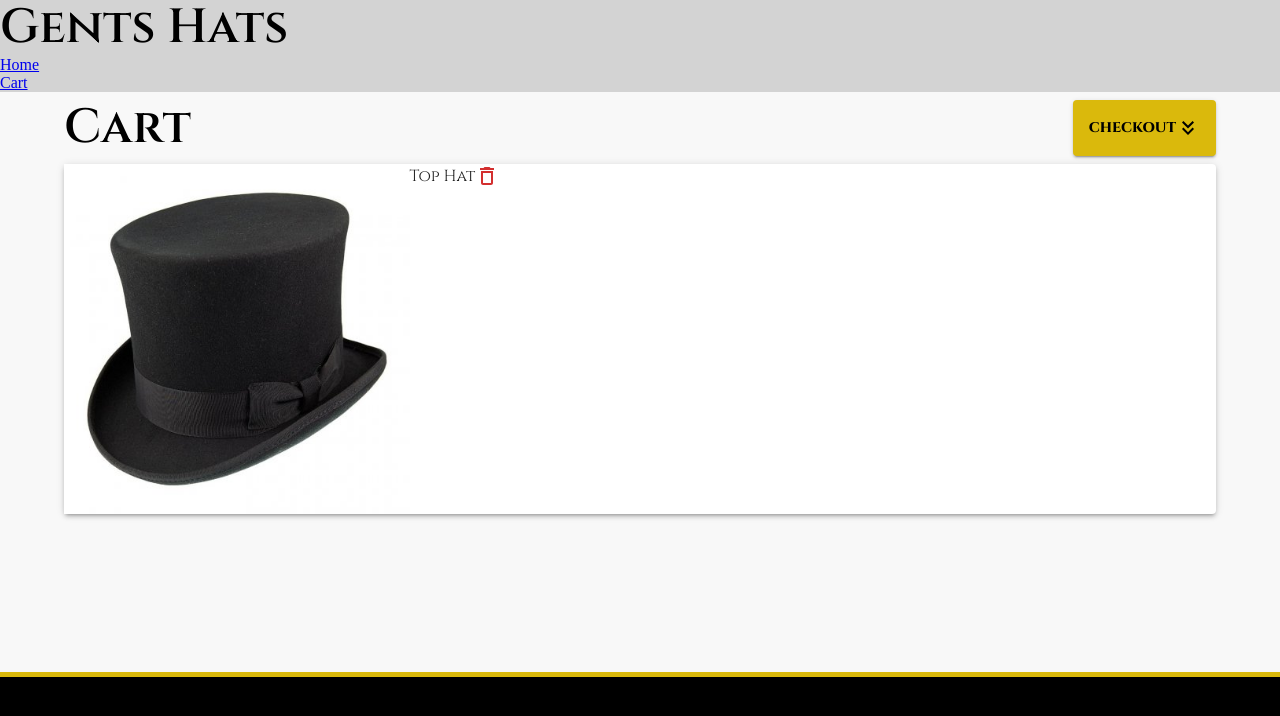
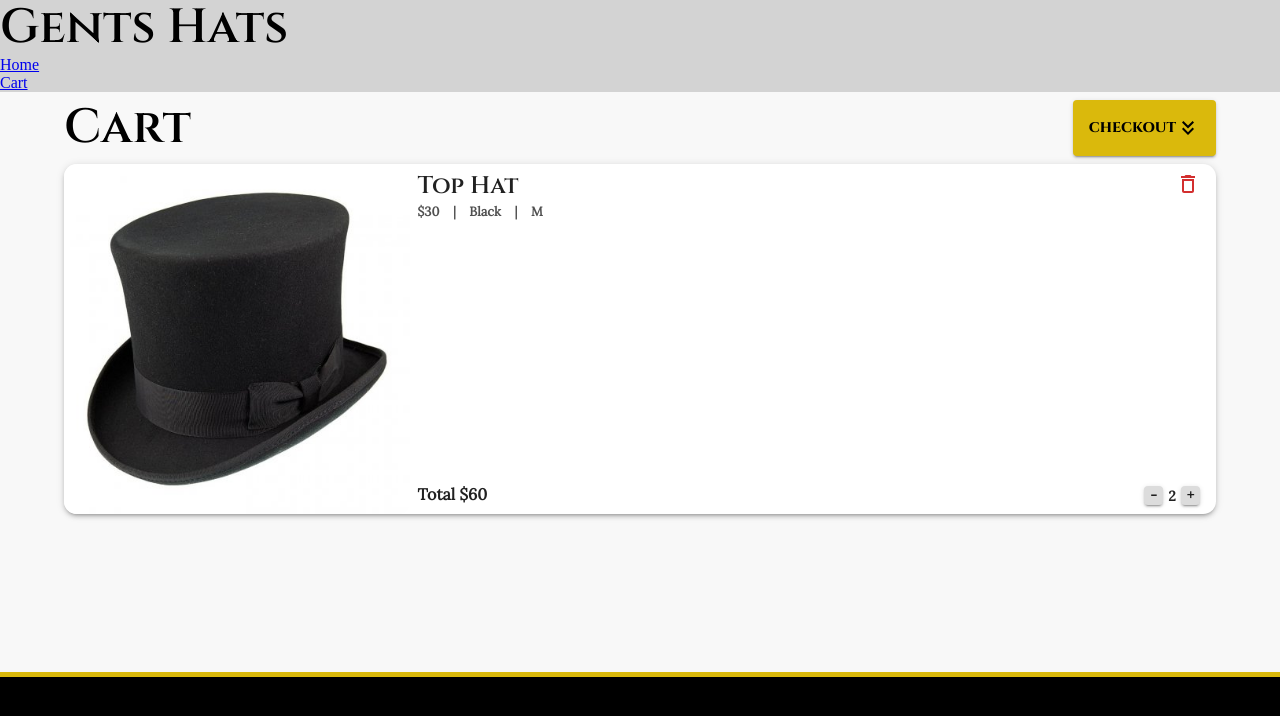
Before and after one commit to Sillen00/React-Webshop-Gents-Hat, a React (Vite) app: page /cart in a window 1280 px wide. Shown: the top 716 px of the page. Built offline with nearby package versions, Linux system fonts and the light colour scheme.

Commit message:
cart card done

```diff
--- a/src/main.tsx
+++ b/src/main.tsx
@@ -37,6 +37,7 @@ const theme = createTheme({
     },
     secondary: {
       main: '#DCDCDC',
+      dark: "#505050"
     },
   },
   typography: {
--- a/src/pages/Cart.tsx
+++ b/src/pages/Cart.tsx
@@ -16,15 +16,80 @@ function Cart() {
 
       {/* box med tillagda produkt kort. Statisk kodat sålänge. */}
       <Box>
-        <Paper elevation={3}>
+        <Paper elevation={3} sx={{ borderRadius: '0.8rem' }}>
           <Stack spacing={{ xs: 1, sm: 2, md: 4 }}>
             <Box sx={{ display: 'flex' }}>
-              <Box sx={{width:"30%"}}>
+              <Box sx={{ width: '30%' }}>
                 <img style={cardImgStyle} src={products[0].image} alt={products[0].description} />
               </Box>
-              <Box sx={{ display: 'flex' }}>
-                <Typography>{products[0].title}</Typography>
-                <DeleteOutlineIcon color='error' />
+              <Box
+                sx={{
+                  width: '70%',
+                  display: 'flex',
+                  flexDirection: 'column',
+                  py: 1,
+                  pr: 2,
+                  pl: 1,
+                }}
+              >
+                <Box
+                  sx={{
+                    display: 'flex',
+                    justifyContent: 'space-between',
+                  }}
+                >
+                  <Typography variant='h3' sx={{ fontSize: '1.5rem' }}>
+                    {products[0].title}
+                  </Typography>
+                  <Typography>
+                    <DeleteOutlineIcon color='error' />
+                  </Typography>
+                </Box>
+                <Box sx={{ flexGrow: '4' }}>
+                  <Typography
+                    variant='body2'
+                    color='secondary.dark'
+                    sx={{ fontWeight: '700', fontSize: '0.8rem' }}
+                  >
+                    {'$30'} &nbsp;&nbsp; {'|'} &nbsp;&nbsp; {'Black'} &nbsp;&nbsp; {'|'}{' '}
+                    &nbsp;&nbsp; {'M'}
+                  </Typography>
+                </Box>
+                <Box
+                  sx={{
+                    display: 'flex',
+                    alignItems: 'end',
+                    flexDirection: 'row',
+                    justifyContent: 'space-between',
+                  }}
+                >
+                  <Typography variant='body2' sx={{ fontSize: '1rem', fontWeight: '800' }}>
+                    Total $60
+                  </Typography>
+                  <Box sx={{ display: 'flex', gap: '5px' }}>
+                    <Button
+                      variant='contained'
+                      color='secondary'
+                      sx={{ width: '1.2rem', height: '1.2rem', p: 0, minWidth: 0 }}
+                    >
+                      <Typography variant='body2' sx={{ fontWeight: '800' }}>
+                        -
+                      </Typography>
+                    </Button>
+                    <Typography variant='body2' sx={{ fontWeight: '800' }}>
+                      2
+                    </Typography>
+                    <Button
+                      variant='contained'
+                      color='secondary'
+                      sx={{ width: '1.2rem', height: '1.2rem', p: 0, minWidth: 0 }}
+                    >
+                      <Typography variant='body2' sx={{ fontWeight: '800' }}>
+                        +
+                      </Typography>
+                    </Button>
+                  </Box>
+                </Box>
               </Box>
             </Box>
           </Stack>
@@ -35,8 +100,9 @@ function Cart() {
 }
 
 const cardImgStyle: CSSProperties = {
-  width: "100%",
-  height: "100%",
-};
+  width: '100%',
+  height: '100%',
+  borderRadius: '0.8rem',
+}
 
 export default Cart
```
